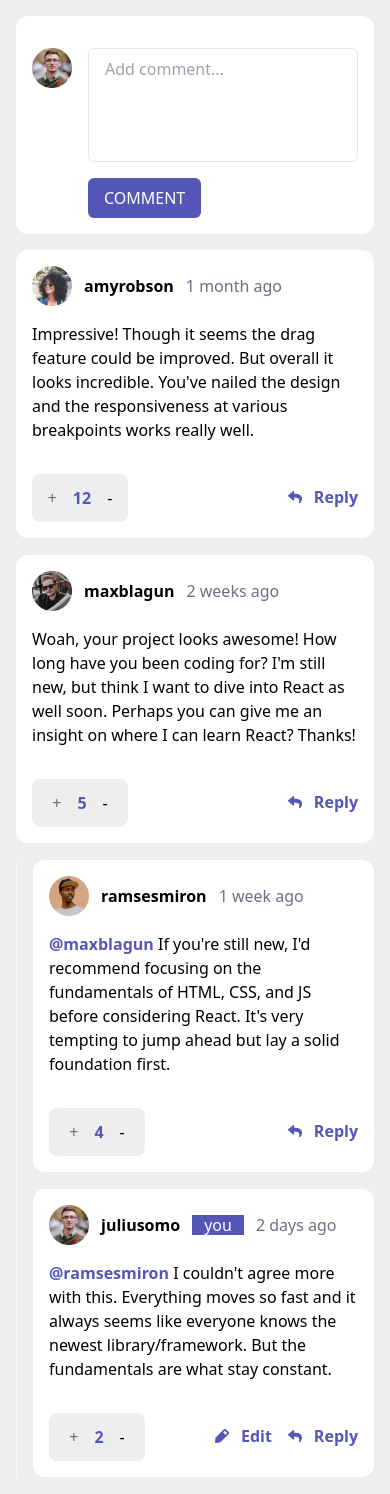
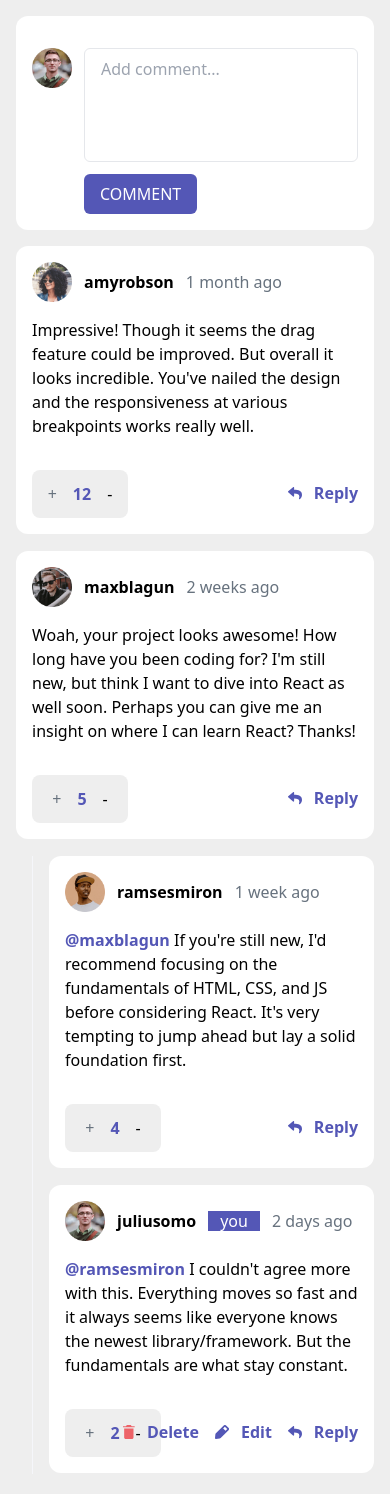
Before and after one commit to hamdi4-beep/interactive-comments-section-main, a React (Vite) app: page / in a window 390 px wide. Built offline with nearby package versions, Linux system fonts and the light colour scheme.

Commit message:
refactored the codebase and added the feature to delete comments

```diff
--- a/src/App.tsx
+++ b/src/App.tsx
@@ -41,6 +41,8 @@ export const reducer = (state: UserComment[], action: {
     user: currentUser
   }
 
+  const findAssociatedComment = (reply: UserReply) => state.find(comment => comment.replies.find(it => it === reply))!
+
   switch (action.type) {
     case 'add':
       const newComment = {
@@ -77,9 +79,7 @@ export const reducer = (state: UserComment[], action: {
 
       if ((userComment as any as UserReply).replyingTo) {
         const userReply = action.comment as any as UserReply
-        const associatedComment = state.find(comment => comment.replies.find(reply => reply === userReply))!
-
-        return updateComments(associatedComment)
+        return updateComments(findAssociatedComment(userReply))
       }
 
       return updateComments(userComment)
@@ -98,11 +98,13 @@ export const reducer = (state: UserComment[], action: {
 
       if ((action.comment as any as UserReply).replyingTo) {
         const userReply = action.comment as any as UserReply
+        const associatedComment = findAssociatedComment(userReply)
 
         const updatedComments = state.map(it => {
           const replies = it.replies
 
-          if (replies) {
+          if (it !== associatedComment) return it
+
           return {
             ...it,
             replies: replies.map(reply => {
@@ -116,15 +118,34 @@ export const reducer = (state: UserComment[], action: {
               return reply
             })
           }
-          }
-
-          return it
         })
 
         return updatedComments
       }
 
       return editComment(action.comment!)
+
+    case 'delete':
+      const filteredComments = state.filter(comment => comment !== action.comment)
+      const userReply = (action.comment as any as UserReply)
+
+      if (userReply.replyingTo) {
+        const associatedComment = findAssociatedComment(userReply)
+        const replies = associatedComment?.replies
+
+        return state.map(it => {
+          if (it === associatedComment) {
+            return {
+              ...associatedComment,
+              replies: replies?.filter(it => it !== userReply)
+            }
+          }
+
+          return it
+        })
+      }
+
+      return filteredComments
 
     default:
       return comments
--- a/src/components/Comment.tsx
+++ b/src/components/Comment.tsx
@@ -54,10 +54,20 @@ export default function Comment({
                                 </div>
 
                                 <div className="buttons flex gap-4">
-                                    {isCurrentUser && <button className='btn' onClick={() => handleClick('edit')}>
+                                    {isCurrentUser && (
+                                        <button className='btn' onClick={() => updateComment({
+                                            type: 'delete',
+                                            comment
+                                        })}>
+                                            <img src="/interactive-comments-section-main/assets/images/icon-delete.svg" alt="" />
+                                            Delete
+                                        </button>
+                                    )}
+
+                                    {isCurrentUser && (<button className='btn' onClick={() => handleClick('edit')}>
                                         <img src="/interactive-comments-section-main/assets/images/icon-edit.svg" alt="" />
                                         Edit
-                                    </button>}
+                                    </button>)}
 
                                     <button className='btn' onClick={() => handleClick('reply')}>
                                         <img src="/interactive-comments-section-main/assets/images/icon-reply.svg" alt="" />
@@ -115,7 +125,7 @@ export default function Comment({
             )}
 
             {replies?.length > 0 && (
-                <div className='replies-list grid gap-4 ml-16 p-4 pb-0 pr-0'>
+                <div className='replies-list grid gap-4 ml-4 mt-4 pl-4'>
                     {replies.map((reply, i) => (
                         <Comment
                             comment={reply as UserReply as any}
--- a/src/components/FormComponent.tsx
+++ b/src/components/FormComponent.tsx
@@ -39,7 +39,7 @@ export default function FormComponent({
     }
 
     return (
-        <div className="form-component bg-white rounded-xl p-4 pt-8 -mt-4 flex gap-4 items-start">
+        <div className="form-component bg-white rounded-xl p-4 pt-8 -mt-4 flex gap-3 items-start">
             <div className="user-img self-start flex-shrink-0">
                 <img
                     src={currentUser.image.png}
@@ -57,7 +57,7 @@ export default function FormComponent({
                 />
 
                 <button
-                    className='bg-primary-moderate-blue p-2 px-4 mt-4 rounded-md text-white uppercase'
+                    className='bg-primary-moderate-blue p-2 px-4 mt-3 rounded-md text-white uppercase'
                 >{label}</button>
             </form>
         </div>
--- a/src/input.css
+++ b/src/input.css
@@ -16,6 +16,10 @@ body {
 .comment {
     position: relative;
     border-bottom: 1px solid #eee;
+}
+
+.replies-list {
+    border-left: 1px solid hsl(228, 33%, 97%);
 }
 
 @layer components {
@@ -43,11 +47,4 @@ body {
         justify-content: center;
         padding: 0;
     }
-
-    .replies-list {
-        border-left: 1px solid hsl(228, 33%, 97%);
-        margin-top: 1em;
-        margin-left: 0;
-        padding-top: 0;
-    }
 }
--- a/src/output.css
+++ b/src/output.css
@@ -567,8 +567,12 @@ video {
   margin-top: -1rem;
 }
 
-.ml-16 {
-  margin-left: 4rem;
+.ml-4 {
+  margin-left: 1rem;
+}
+
+.mt-3 {
+  margin-top: 0.75rem;
 }
 
 .mt-4 {
@@ -710,6 +714,10 @@ video {
   padding-top: 2rem;
 }
 
+.pl-4 {
+  padding-left: 1rem;
+}
+
 .text-center {
   text-align: center;
 }
@@ -746,6 +754,10 @@ video {
   outline-offset: 2px;
 }
 
+.filter {
+  filter: var(--tw-blur) var(--tw-brightness) var(--tw-contrast) var(--tw-grayscale) var(--tw-hue-rotate) var(--tw-invert) var(--tw-saturate) var(--tw-sepia) var(--tw-drop-shadow);
+}
+
 body {
   background-color: #eee;
   display: grid;
@@ -760,6 +772,10 @@ body {
 .comment {
   position: relative;
   border-bottom: 1px solid #eee;
+}
+
+.replies-list {
+  border-left: 1px solid hsl(228, 33%, 97%);
 }
 
 @media screen and (max-width: 768px) {
@@ -781,11 +797,4 @@ body {
     justify-content: center;
     padding: 0;
   }
-
-  .replies-list {
-    border-left: 1px solid hsl(228, 33%, 97%);
-    margin-top: 1em;
-    margin-left: 0;
-    padding-top: 0;
-  }
 }
```
Lines whose indentation alone changed are shown as unchanged.
